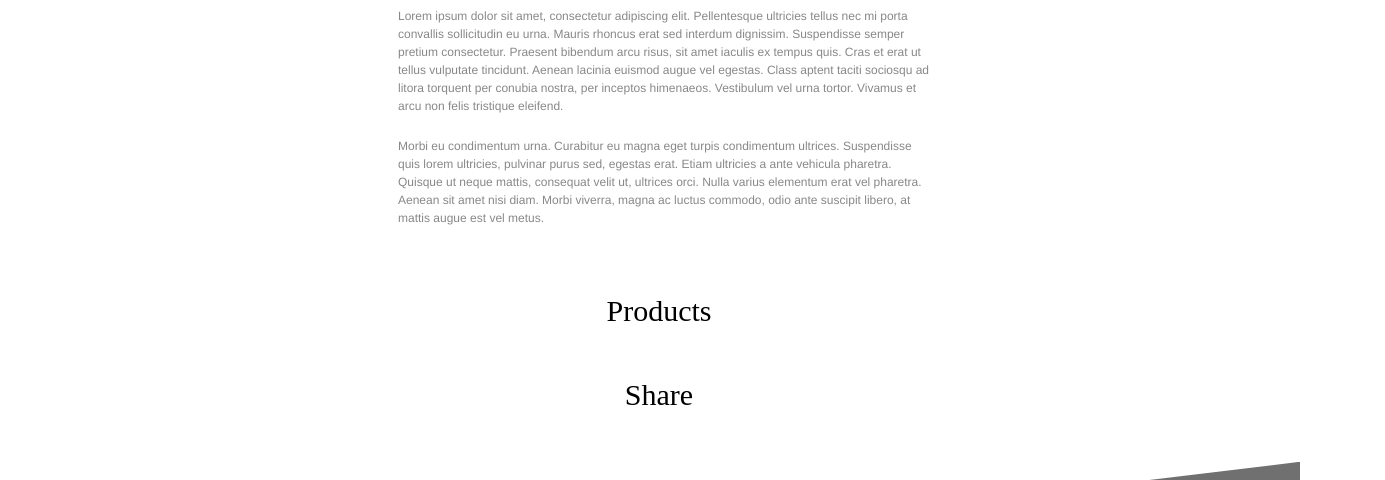
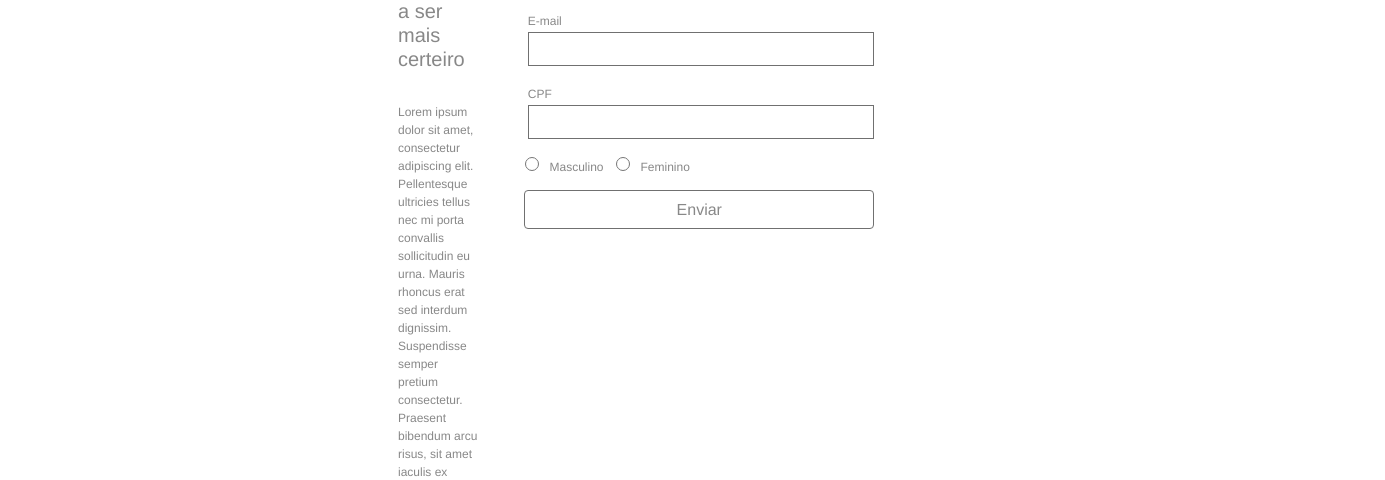
Before and after one commit to wcamposs/linx-frontend-challenge, a website: page app/index.html in a window 1280 px wide. Shown: the part 620-1100 px from the top of the page, 1385 px wide, since content can reach past the window. Drawn offline with Linux system fonts and the light colour scheme.

Commit message:
adding newsletter form.

```diff
--- a/app/index.html
+++ b/app/index.html
@@ -48,7 +48,29 @@
         </div>
 
         <div class="newsletter-fields">
-            Newsletter fields
+            <form>
+                <div class="field-group">
+                    <label for="name">Nome</label>
+                    <input type="text" id="name" name="nome">
+
+                    <label for="email">E-mail</label>
+                    <input type="email" id="email" name="email">
+
+                    <label for="cpf">CPF</label>
+                    <input type="number" id="cpf" name="cpf">
+                </div>
+
+                <div class="radio-group">
+                    <input type="radio" id="male" name="genero" valor="male">
+                    <label for="male">Masculino</label>
+
+                    <input type="radio" id="female" name="genero" valor="female">
+                    <label for="female">Feminino</label>
+                </div>
+                <button type="submit" class="submitbtn">
+                    <span>Enviar</span>
+                </button>
+            </form>
         </div>
 
         <div class="products">
--- a/app/src/css/index.css
+++ b/app/src/css/index.css
@@ -25,16 +25,16 @@
     "products products"
     "share share"
     "footer footer";
-  grid-gap: 10px; /* remove this later */
+  grid-gap: 10px;
   background-color: rgba(255, 255, 255, 0.8);
-  padding: 10px; /* remove this later */
+  padding: 10px;
 }
 
 .grid-container > div {
   background-color: #ffffff;
   text-align: center;
-  padding: 20px 0; /* remove this later */
-  font-size: 30px;
+  padding: 20px 0;
+  font-size: 30px; /* remove this later */
 }
 
 .header-container {
@@ -118,7 +118,7 @@
 
 .newsletter-text-container {
   padding-left: 380px;
-  padding-right: 150px;
+  padding-right: 545px;
   position: relative;
 }
 
@@ -135,6 +135,95 @@
   text-align: left;
   padding: 5px 0px 5px 0px;
   font: normal normal normal 12px/18px Helvetica Neue;
+  letter-spacing: 0px;
+  color: #888888;
+  opacity: 1;
+}
+
+.newsletter-fields {
+  position: relative;
+  margin-left: -145%;
+}
+
+.newsletter-fields form .field-group {
+  text-align: left;
+}
+
+.newsletter-fields form .field-group label {
+  top: 420px;
+  left: 870px;
+  width: 58px;
+  height: 14px;
+
+  text-align: left;
+  font: normal normal normal 12px/14px Helvetica Neue;
+  letter-spacing: 0px;
+  color: #888888;
+  opacity: 1;
+}
+
+.newsletter-fields form .field-group input {
+  top: 441px;
+  left: 870px;
+  width: 340px;
+  height: 30px;
+
+  margin-bottom: 5px;
+  display: block;
+  background: #ffffff 0% 0% no-repeat padding-box;
+  border: 1px solid #707070;
+  opacity: 1;
+}
+
+.newsletter-fields form .radio-group {
+  margin-left: -82%;
+  margin-bottom: 10px;
+}
+
+.newsletter-fields form .radio-group input {
+  top: 633px;
+  left: 870px;
+  width: 14px;
+  height: 14px;
+
+  background: #ffffff 0% 0% no-repeat padding-box;
+  border: 1px solid #707070;
+  opacity: 1;
+}
+
+.newsletter-fields form .radio-group label {
+  top: 633px;
+  left: 889px;
+  width: 55px;
+  height: 14px;
+
+  text-align: left;
+  font: normal normal normal 12px/14px Helvetica Neue;
+  letter-spacing: 0px;
+  color: #888888;
+  opacity: 1;
+}
+
+.newsletter-fields form button {
+  top: 670px;
+  left: 870px;
+  width: 350px;
+  height: 39px;
+
+  margin-left: -60%;
+  background: #ffffff 0% 0% no-repeat padding-box;
+  border: 1px solid #707070;
+  border-radius: 4px;
+  opacity: 1;
+}
+
+.newsletter-fields form button span {
+  top: 681px;
+  left: 1018px;
+  width: 44px;
+  height: 18px;
+  text-align: left;
+  font: normal normal normal 16px/16px Helvetica Neue;
   letter-spacing: 0px;
   color: #888888;
   opacity: 1;
```
